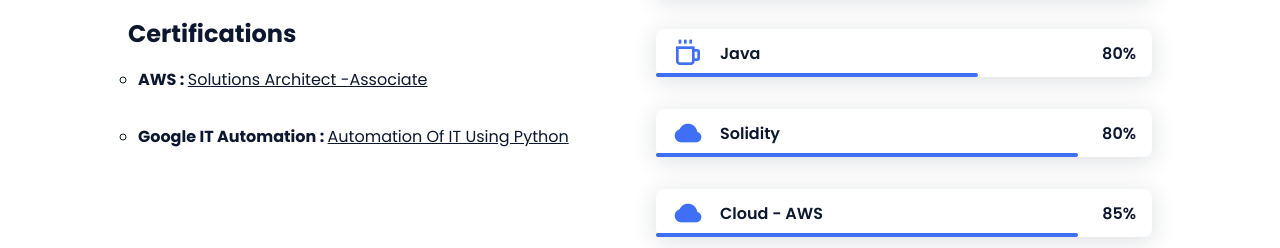
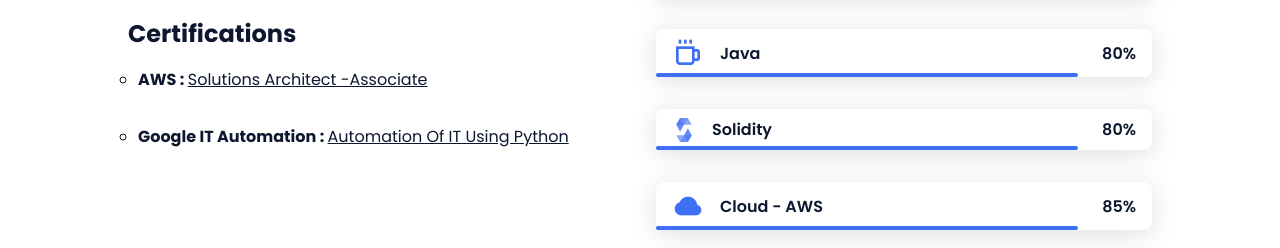
Before and after one commit to srk6333/me, a plain HTML site: page index.html in a window 1280 px wide. Shown: the part 1593-1841 px from the top of the page. Drawn offline with nearby package versions, Linux system fonts and the light colour scheme.

Commit message:
added icon

```diff
--- a/index.html
+++ b/index.html
@@ -159,10 +159,10 @@
                         </div>
                         <div class="skills__data">
                             <div class="skills__names">
-                                <i class='bx bx-coffee skills__icon' ></i>
+                                <i class='bx bx-coffee skills__icon'></i>
                                 <span class="skills__name">Java</span>
                             </div>
-                            <div class="skills__bar skills__js">
+                            <div class="skills__bar skills__css">
 
                             </div>
                             <div>
@@ -171,7 +171,7 @@
                         </div>
                         <div class="skills__data">
                             <div class="skills__names">
-                                <i class='bx bxs-cloud skills__icon'></i>
+                                <img class="skills__icon" src="assets/img/solidity.svg">
                                 <span class="skills__name">Solidity</span>
                             </div>
                             <div class="skills__bar skills__ux">
```
Also changed, not shown: assets/img/solidity.svg (added).
